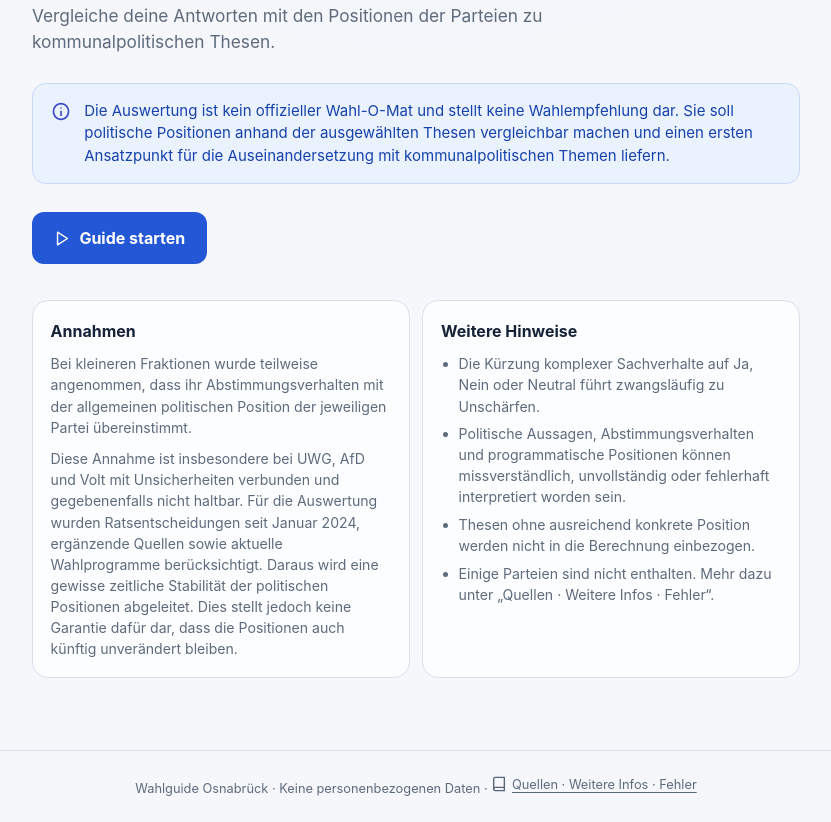
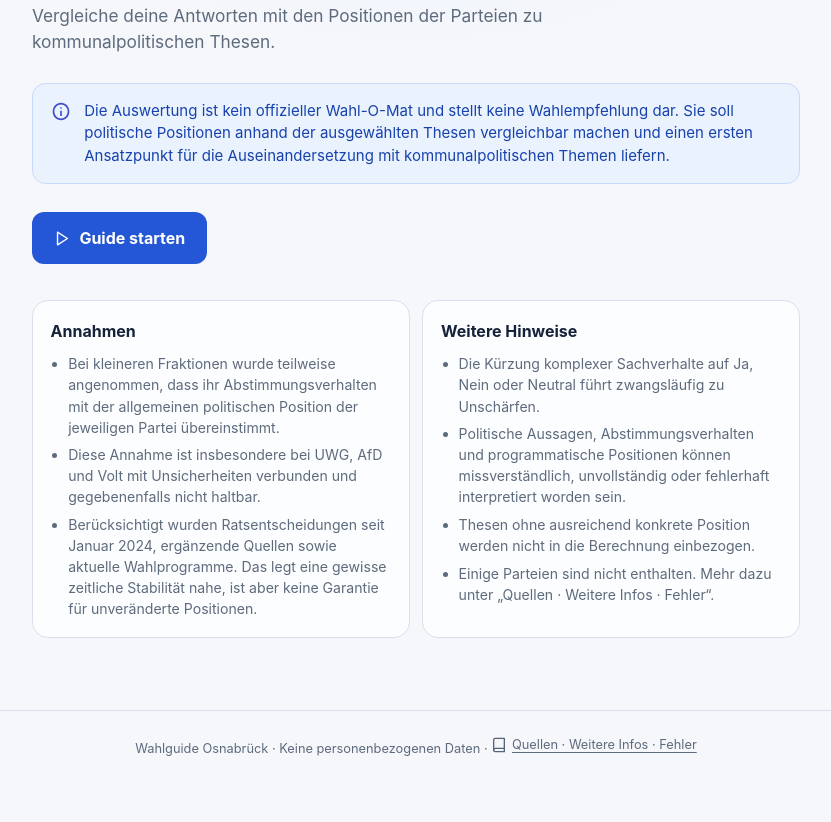
Before and after one commit to fl4shyy/fl4shyy.github.io, a website with bundled scripts: page index.html in a window 1280 px wide. Shown: the part 363-1185 px from the top of the page, without its empty margins (224-1055 px from the left). After the commit the page ends 1145 px from the top, so only its background shows below. Built offline with nearby package versions, Linux system fonts and the light colour scheme.

Commit message:
Add files via upload

```diff
--- a/index.html
+++ b/index.html
@@ -58,17 +58,11 @@
         <div class="welcome-note-grid">
           <section class="welcome-note">
             <h2>Annahmen</h2>
-            <p>
-              Bei kleineren Fraktionen wurde teilweise angenommen, dass ihr Abstimmungsverhalten
-              mit der allgemeinen politischen Position der jeweiligen Partei übereinstimmt.
-            </p>
-            <p>
-              Diese Annahme ist insbesondere bei UWG, AfD und Volt mit Unsicherheiten verbunden
-              und gegebenenfalls nicht haltbar. Für die Auswertung wurden Ratsentscheidungen seit
-              Januar 2024, ergänzende Quellen sowie aktuelle Wahlprogramme berücksichtigt. Daraus
-              wird eine gewisse zeitliche Stabilität der politischen Positionen abgeleitet. Dies
-              stellt jedoch keine Garantie dafür dar, dass die Positionen auch künftig unverändert bleiben.
-            </p>
+            <ul>
+              <li>Bei kleineren Fraktionen wurde teilweise angenommen, dass ihr Abstimmungsverhalten mit der allgemeinen politischen Position der jeweiligen Partei übereinstimmt.</li>
+              <li>Diese Annahme ist insbesondere bei UWG, AfD und Volt mit Unsicherheiten verbunden und gegebenenfalls nicht haltbar.</li>
+              <li>Berücksichtigt wurden Ratsentscheidungen seit Januar 2024, ergänzende Quellen sowie aktuelle Wahlprogramme. Das legt eine gewisse zeitliche Stabilität nahe, ist aber keine Garantie für unveränderte Positionen.</li>
+            </ul>
           </section>
           <section class="welcome-note">
             <h2>Weitere Hinweise</h2>
```
Also changed, not shown: weitere-infos.html (+1 -1 lines).
